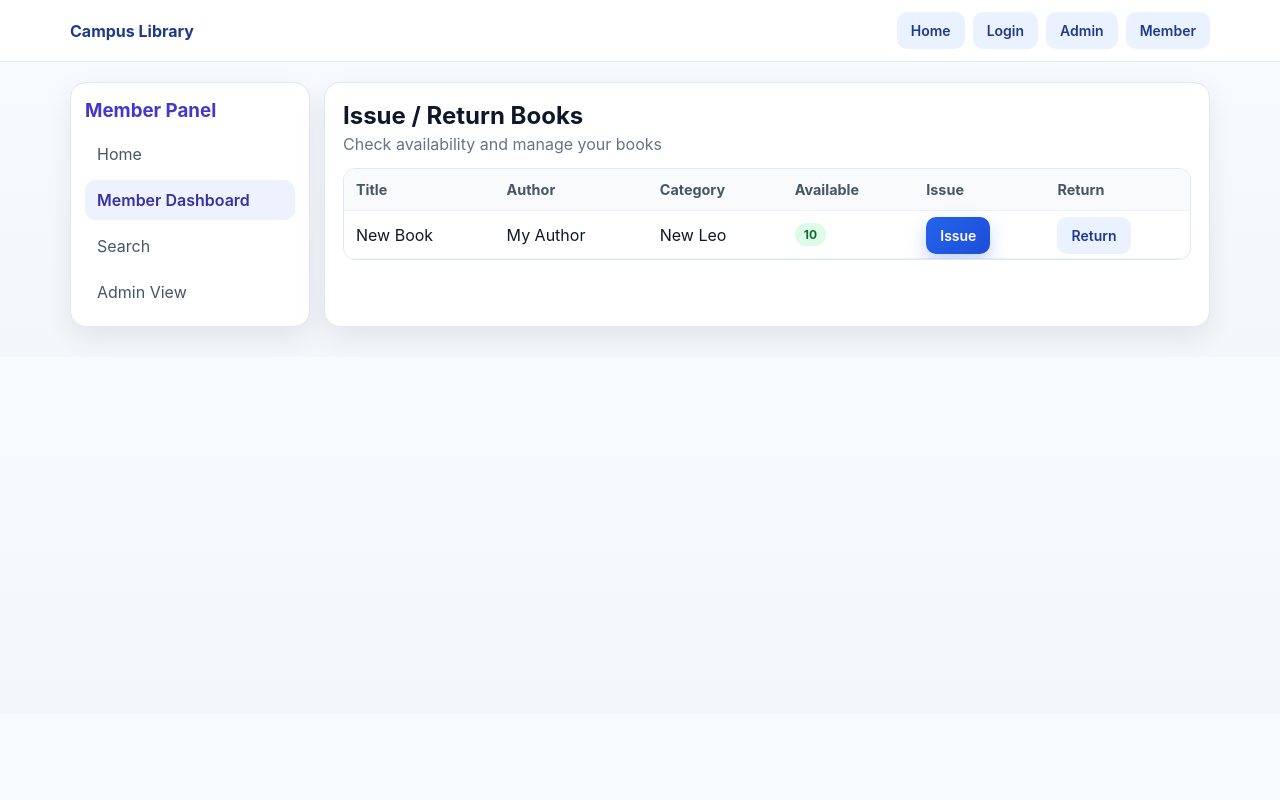
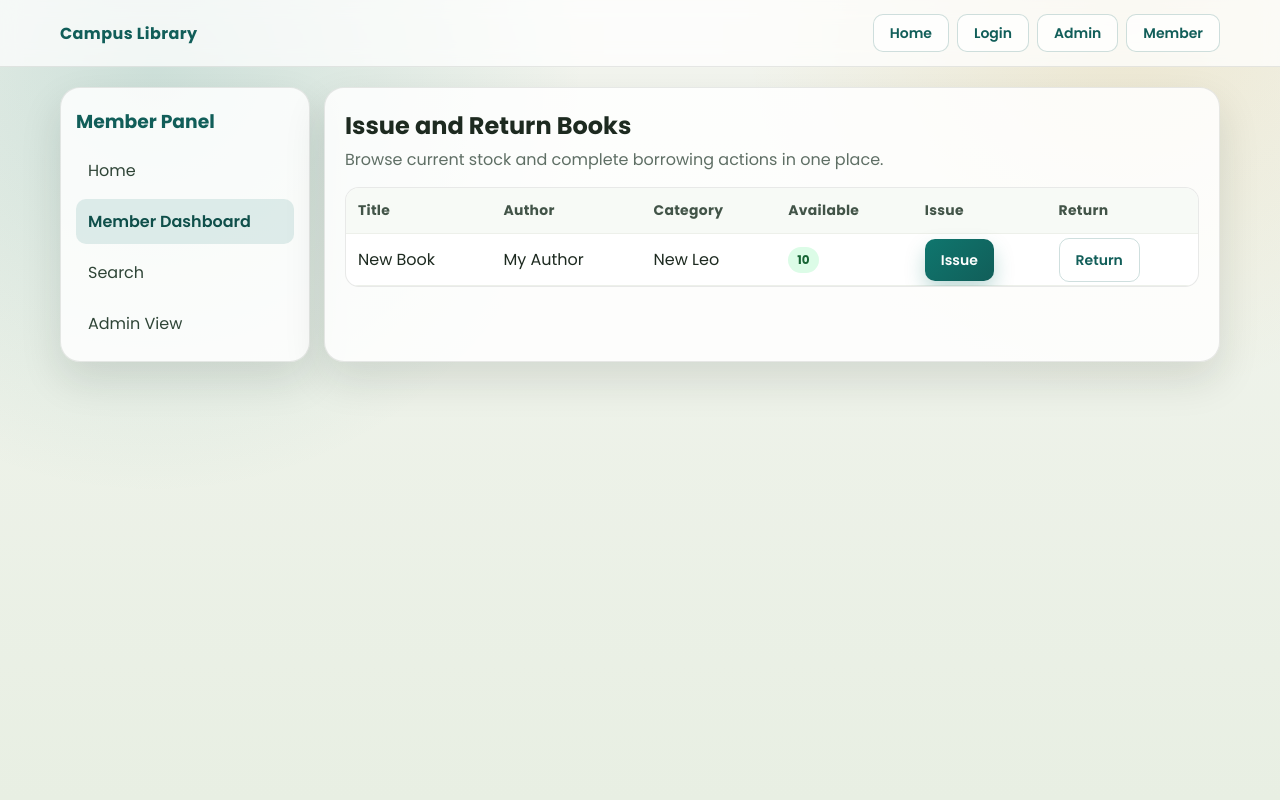
Before and after one commit to Managhera/library-management-system, a Flask app: page /member in a window 1280 px wide. Run offline with Flask 3, Linux system fonts and the light colour scheme.

Commit message:
add New UI

```diff
--- a/static/style.css
+++ b/static/style.css
@@ -1,16 +1,20 @@
 :root {
-  --bg: #f3f6fb;
-  --surface: #ffffff;
-  --surface-soft: #f8fafc;
-  --text: #0f172a;
-  --muted: #64748b;
-  --primary: #2563eb;
-  --primary-dark: #1d4ed8;
-  --border: #e2e8f0;
-  --danger: #dc2626;
-  --success: #16a34a;
-  --warning: #d97706;
-  --shadow: 0 10px 28px rgba(15, 23, 42, 0.08);
+  --bg-main: #f3f5ef;
+  --bg-secondary: #e8efe3;
+  --surface: rgba(255, 255, 255, 0.84);
+  --surface-strong: #ffffff;
+  --text: #1d2a20;
+  --muted: #5f6f65;
+  --primary: #0f766e;
+  --primary-strong: #115e59;
+  --accent: #ca8a04;
+  --danger: #b91c1c;
+  --ok: #166534;
+  --border: rgba(29, 42, 32, 0.1);
+  --shadow: 0 18px 42px rgba(17, 34, 26, 0.12);
+  --radius-xl: 20px;
+  --radius-lg: 14px;
+  --radius-sm: 10px;
 }
 
 * {
@@ -19,18 +23,22 @@
 
 body {
   margin: 0;
-  font-family: "Inter", "Segoe UI", sans-serif;
+  font-family: "Poppins", "Segoe UI", sans-serif;
   color: var(--text);
-  background: linear-gradient(180deg, #f8fbff 0%, var(--bg) 100%);
+  background:
+    radial-gradient(circle at 12% 8%, rgba(15, 118, 110, 0.16), transparent 32%),
+    radial-gradient(circle at 88% 2%, rgba(202, 138, 4, 0.12), transparent 28%),
+    linear-gradient(180deg, var(--bg-main), var(--bg-secondary));
+  min-height: 100vh;
 }
 
 a {
+  color: inherit;
   text-decoration: none;
-  color: inherit;
 }
 
 .container {
-  width: min(1140px, 92%);
+  width: min(1160px, 92%);
   margin: 0 auto;
 }
 
@@ -38,40 +46,42 @@ a {
   position: sticky;
   top: 0;
   z-index: 50;
-  background: rgba(255, 255, 255, 0.95);
-  backdrop-filter: blur(8px);
+  background: rgba(255, 255, 255, 0.72);
+  backdrop-filter: blur(10px);
   border-bottom: 1px solid var(--border);
 }
 
 .nav-inner {
   display: flex;
+  align-items: center;
   justify-content: space-between;
-  align-items: center;
   gap: 12px;
-  padding: 12px 0;
+  padding: 14px 0;
   flex-wrap: wrap;
 }
 
 .brand {
   font-weight: 700;
-  color: #1e3a8a;
+  letter-spacing: 0.4px;
+  color: var(--primary-strong);
 }
 
 .nav-links {
   display: flex;
+  flex-wrap: wrap;
   gap: 8px;
-  flex-wrap: wrap;
 }
 
 .btn,
 button {
-  border: none;
-  border-radius: 10px;
-  padding: 10px 14px;
+  border: 0;
+  border-radius: var(--radius-sm);
   font-size: 14px;
   font-weight: 600;
+  line-height: 1;
+  padding: 11px 16px;
   cursor: pointer;
-  transition: transform 0.15s ease, box-shadow 0.15s ease;
+  transition: transform 0.2s ease, box-shadow 0.2s ease, background-color 0.2s ease;
 }
 
 .btn:hover,
@@ -81,14 +91,15 @@ button:hover {
 
 .btn-primary,
 button {
-  background: linear-gradient(135deg, var(--primary), var(--primary-dark));
+  background: linear-gradient(135deg, var(--primary), var(--primary-strong));
   color: #fff;
-  box-shadow: 0 8px 18px rgba(37, 99, 235, 0.28);
+  box-shadow: 0 10px 20px rgba(15, 118, 110, 0.26);
 }
 
 .btn-ghost {
-  background: #eaf1ff;
-  color: #1e3a8a;
+  background: rgba(255, 255, 255, 0.7);
+  color: var(--primary-strong);
+  border: 1px solid rgba(17, 94, 89, 0.2);
 }
 
 .btn-danger {
@@ -96,30 +107,33 @@ button {
   color: var(--danger);
 }
 
-.btn-success {
-  background: #dcfce7;
-  color: #166534;
-}
-
 .hero {
-  margin: 24px 0 16px;
+  margin: 26px 0 12px;
   display: grid;
-  grid-template-columns: 1.3fr 1fr;
+  grid-template-columns: 1.4fr 1fr;
   gap: 16px;
 }
 
 .hero-card,
-.card {
+.card,
+.sidebar,
+.main-panel,
+.form-card,
+.login-card {
+  border: 1px solid var(--border);
+  border-radius: var(--radius-xl);
   background: var(--surface);
-  border: 1px solid var(--border);
-  border-radius: 16px;
   box-shadow: var(--shadow);
-  padding: 22px;
+}
+
+.hero-card {
+  padding: 26px;
 }
 
 .hero h1 {
   margin: 0 0 8px;
-  font-size: clamp(1.6rem, 3vw, 2.4rem);
+  font-size: clamp(1.7rem, 3.1vw, 2.6rem);
+  line-height: 1.1;
 }
 
 .subtitle,
@@ -128,42 +142,39 @@ button {
 }
 
 .stats {
-  margin-top: 14px;
+  margin-top: 16px;
   display: grid;
+  gap: 10px;
   grid-template-columns: repeat(3, 1fr);
-  gap: 10px;
 }
 
 .stat {
-  background: var(--surface-soft);
+  background: rgba(255, 255, 255, 0.7);
   border: 1px solid var(--border);
   border-radius: 12px;
-  padding: 10px;
+  padding: 11px;
 }
 
 .stat strong {
   display: block;
+  margin-bottom: 3px;
 }
 
 .dashboard {
-  margin: 20px 0 30px;
+  margin: 20px 0 32px;
   display: grid;
-  grid-template-columns: 240px 1fr;
+  grid-template-columns: 250px 1fr;
   gap: 14px;
 }
 
 .sidebar {
-  background: var(--surface);
-  border: 1px solid var(--border);
-  border-radius: 16px;
-  box-shadow: var(--shadow);
-  padding: 14px;
+  padding: 15px;
   height: fit-content;
 }
 
 .sidebar h3 {
-  margin: 2px 0 12px;
-  color: #4338ca;
+  margin: 4px 0 12px;
+  color: var(--primary-strong);
 }
 
 .menu {
@@ -174,21 +185,18 @@ button {
 .menu a {
   padding: 10px 12px;
   border-radius: 10px;
-  color: #475569;
+  color: #2f4537;
 }
 
+.menu a:hover,
 .menu a.active {
-  background: #eef2ff;
-  color: #3730a3;
+  background: rgba(15, 118, 110, 0.12);
+  color: #0f4f4a;
   font-weight: 600;
 }
 
 .main-panel {
-  background: var(--surface);
-  border: 1px solid var(--border);
-  border-radius: 16px;
-  box-shadow: var(--shadow);
-  padding: 18px;
+  padding: 20px;
 }
 
 .page-header {
@@ -197,26 +205,26 @@ button {
   align-items: center;
   flex-wrap: wrap;
   gap: 10px;
-  margin-bottom: 14px;
+  margin-bottom: 15px;
 }
 
-.tools {
+.page-title {
+  margin: 0;
+}
+
+.tools,
+.actions {
   display: flex;
   gap: 8px;
   flex-wrap: wrap;
 }
 
-.search-input {
-  width: min(340px, 100%);
-  padding: 10px;
-  border-radius: 10px;
-  border: 1px solid #cbd5e1;
-}
-
 .table-wrap {
   border: 1px solid var(--border);
-  border-radius: 12px;
+  border-radius: var(--radius-lg);
+  overflow: hidden;
   overflow-x: auto;
+  background: var(--surface-strong);
 }
 
 table {
@@ -227,28 +235,33 @@ table {
 
 th,
 td {
+  padding: 12px;
   text-align: left;
-  padding: 12px;
-  border-bottom: 1px solid #edf2f7;
+  border-bottom: 1px solid #edf0ea;
 }
 
 th {
-  background: #f8fafc;
-  color: #475569;
-  font-size: 0.9rem;
+  font-size: 0.87rem;
+  letter-spacing: 0.3px;
+  color: #425448;
+  background: #f7faf6;
+}
+
+tr:hover td {
+  background: #fbfcfa;
 }
 
 .tag {
   display: inline-block;
+  padding: 4px 9px;
   border-radius: 999px;
-  padding: 4px 9px;
   font-size: 12px;
   font-weight: 700;
 }
 
 .tag.ok {
   background: #dcfce7;
-  color: #166534;
+  color: var(--ok);
 }
 
 .tag.low {
--- a/templates/add_book.html
+++ b/templates/add_book.html
@@ -3,8 +3,9 @@
 {% block content %}
 <main class="container">
   <section class="card form-card">
-    <h2 style="margin-top:0;">Add New Book</h2>
-    <p class="muted">Fill details to add book record into catalog.</p>
+    <h2 class="page-title">Add New Book</h2>
+    <p class="muted">Enter complete catalog details to register a new title.</p>
+
     <form method="POST" class="form-grid" style="margin-top:10px;">
       <div class="field">
         <label for="acc">Accession Number</label>
--- a/templates/admin.html
+++ b/templates/admin.html
@@ -17,8 +17,8 @@
     <section class="main-panel">
       <div class="page-header">
         <div>
-          <h2 style="margin:0;">All Books</h2>
-          <p class="muted" style="margin:4px 0 0;">Manage book records and availability</p>
+          <h2 class="page-title">All Books</h2>
+          <p class="muted" style="margin:4px 0 0;">Track records, watch availability, and remove outdated entries.</p>
         </div>
         <div class="tools">
           <a href="/add_book" class="btn btn-primary">Add Book</a>
@@ -62,7 +62,7 @@
         </table>
       </div>
       {% else %}
-      <p class="muted">No books found. Add your first book to start.</p>
+      <p class="muted">No books found. Add your first book to begin catalog management.</p>
       {% endif %}
     </section>
   </section>
--- a/templates/member.html
+++ b/templates/member.html
@@ -16,8 +16,8 @@
     <section class="main-panel">
       <div class="page-header">
         <div>
-          <h2 style="margin:0;">Issue / Return Books</h2>
-          <p class="muted" style="margin:4px 0 0;">Check availability and manage your books</p>
+          <h2 class="page-title">Issue and Return Books</h2>
+          <p class="muted" style="margin:4px 0 0;">Browse current stock and complete borrowing actions in one place.</p>
         </div>
       </div>
 
@@ -55,7 +55,7 @@
         </table>
       </div>
       {% else %}
-      <p class="muted">No books available.</p>
+      <p class="muted">No books are available right now.</p>
       {% endif %}
     </section>
   </section>
--- a/templates/search.html
+++ b/templates/search.html
@@ -3,7 +3,9 @@
 {% block content %}
 <main class="container">
   <section class="card form-card">
-    <h2 style="margin-top:0;">Search Books</h2>
+    <h2 class="page-title">Search Books</h2>
+    <p class="muted">Find books by title and quickly check their current stock status.</p>
+
     <form method="POST" class="actions" style="margin-top:12px;">
       <input class="full" style="flex:1;" name="key" placeholder="Search by title" required>
       <button type="submit">Search</button>
```
Also changed, not shown: other parts of static/style.css (+32 -25 lines), templates/index.html (+9 -8 lines), templates/login.html (+6 -4 lines).
